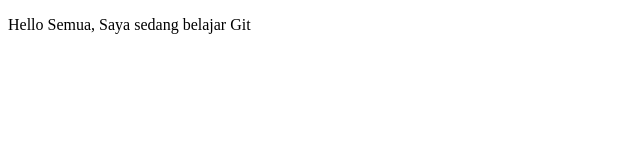
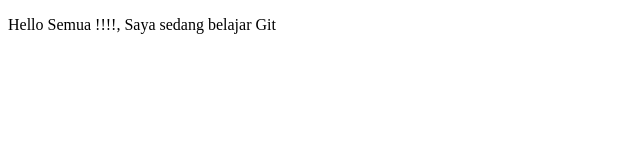
Before and after one commit to oviet/Contoh-satu, a plain HTML site: page index.html in a window 1280 px wide. Shown: the full height of the page, 0-640 px from the left. Drawn offline with Linux system fonts and the light colour scheme.

Commit message:
Commit ke dua

```diff
--- a/index.html
+++ b/index.html
@@ -5,6 +5,6 @@
         <title>Belajar Git - Project 01</title>
     </head>
     <body>
-        <p>Hello Semua, Saya sedang belajar Git</p>
+        <p>Hello Semua !!!!, Saya sedang belajar Git</p>
     </body>
 </html>
```
Also changed, not shown: 1 other file.
